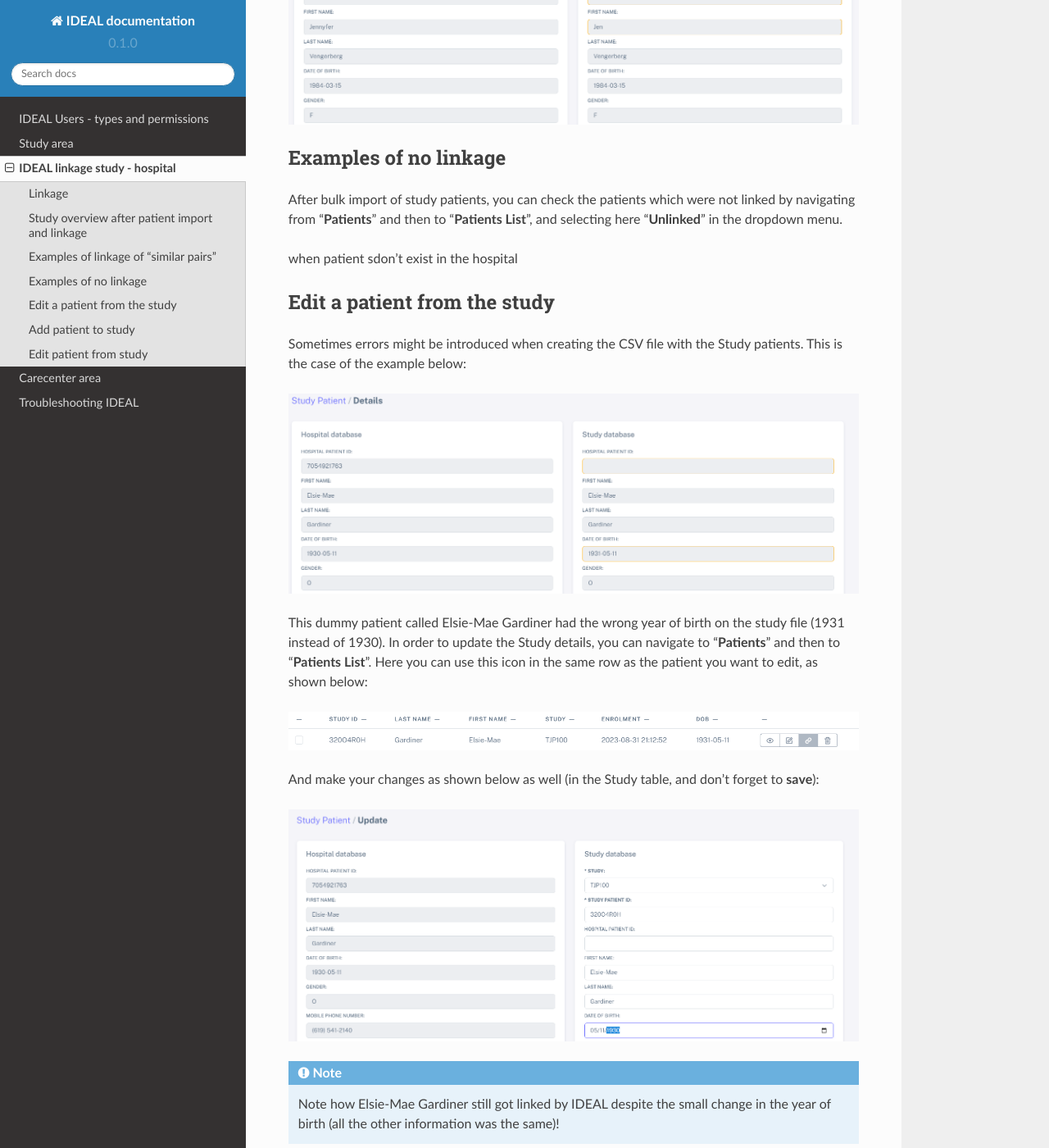
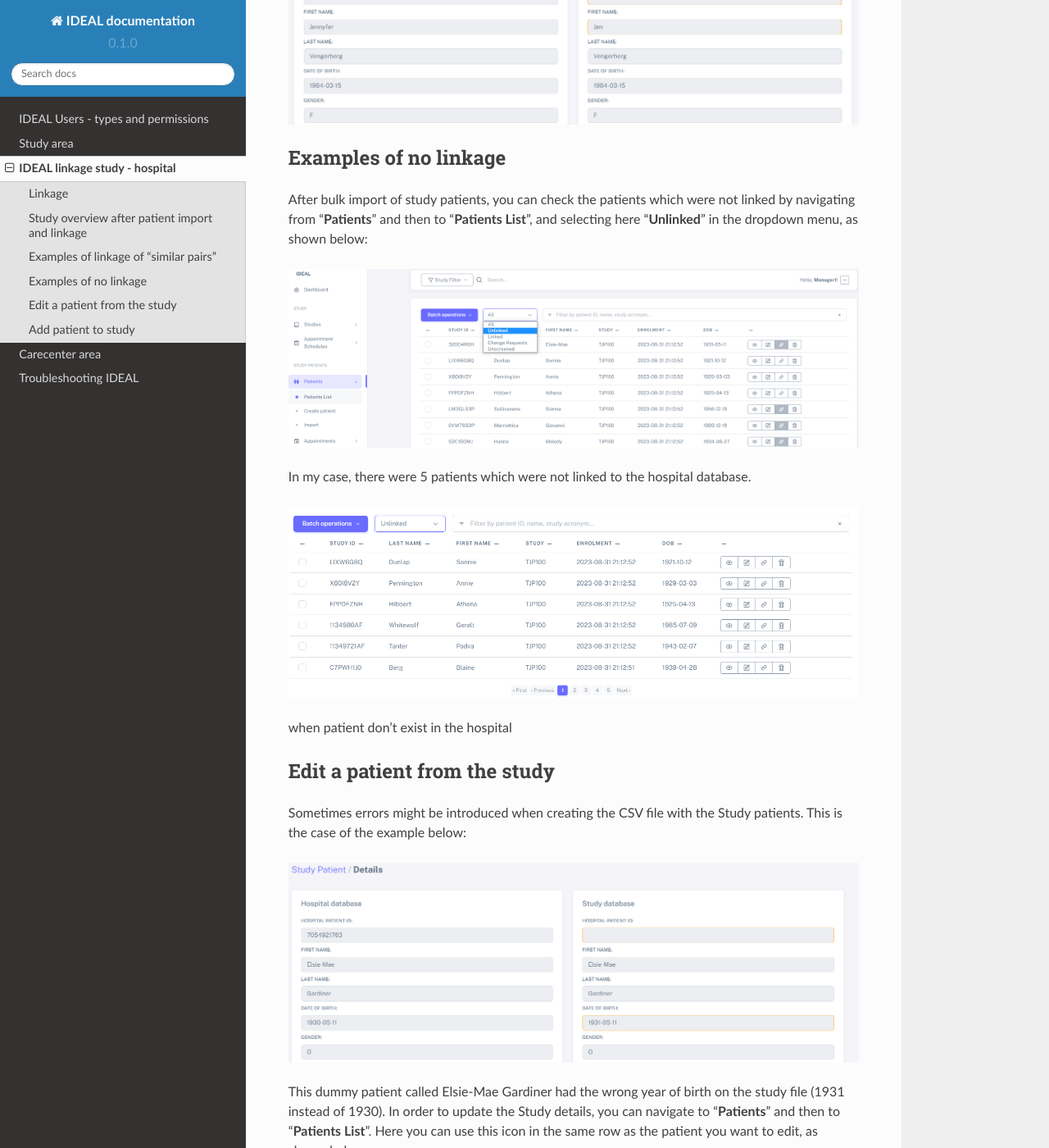
Before and after one commit to Nynuphar/IDEAL-doc, a Sphinx documentation site: the page built from docs/source/linkage.rst, in a window 1280 px wide and 1400 px high, scrolled down 2419 px. Shown: the whole window at 82% size. Built offline with Sphinx 7.4.7 and the Read the Docs theme 2.0.0, drawn with Linux system fonts in a browser that asks for light colours; pages that are not in the unit, such as notebooks, are missing from menus; some of the changed text lies outside the part shown.

Commit message:
Update linkage.rst

```diff
--- a/docs/source/linkage.rst
+++ b/docs/source/linkage.rst
@@ -58,11 +58,16 @@ Similarly in the case below, the patient "Jennyfer Vengerberg" had been recorded
 Examples of no linkage
 *******************************
 
-After bulk import of study patients, you can check the patients which were not linked by navigating from "**Patients**" and then to "**Patients List**", and selecting here "**Unlinked**" in the dropdown menu.
+After bulk import of study patients, you can check the patients which were not linked by navigating from "**Patients**" and then to "**Patients List**", and selecting here "**Unlinked**" in the dropdown menu, as shown below:
 
 
+.. image:: Unlinked.png
 
-when patient sdon't exist in the hospital
+In my case, there were 5 patients which were not linked to the hospital database.
+
+.. image:: Unlinked2.png
+
+when patient don't exist in the hospital
 
 Edit a patient from the study
 *******************************
@@ -93,7 +98,3 @@ And make your changes as shown below as well (in the Study table, and don't forg
 
 Add patient to study
 ***************************
-
-
-Edit patient from study
-***************************
```
